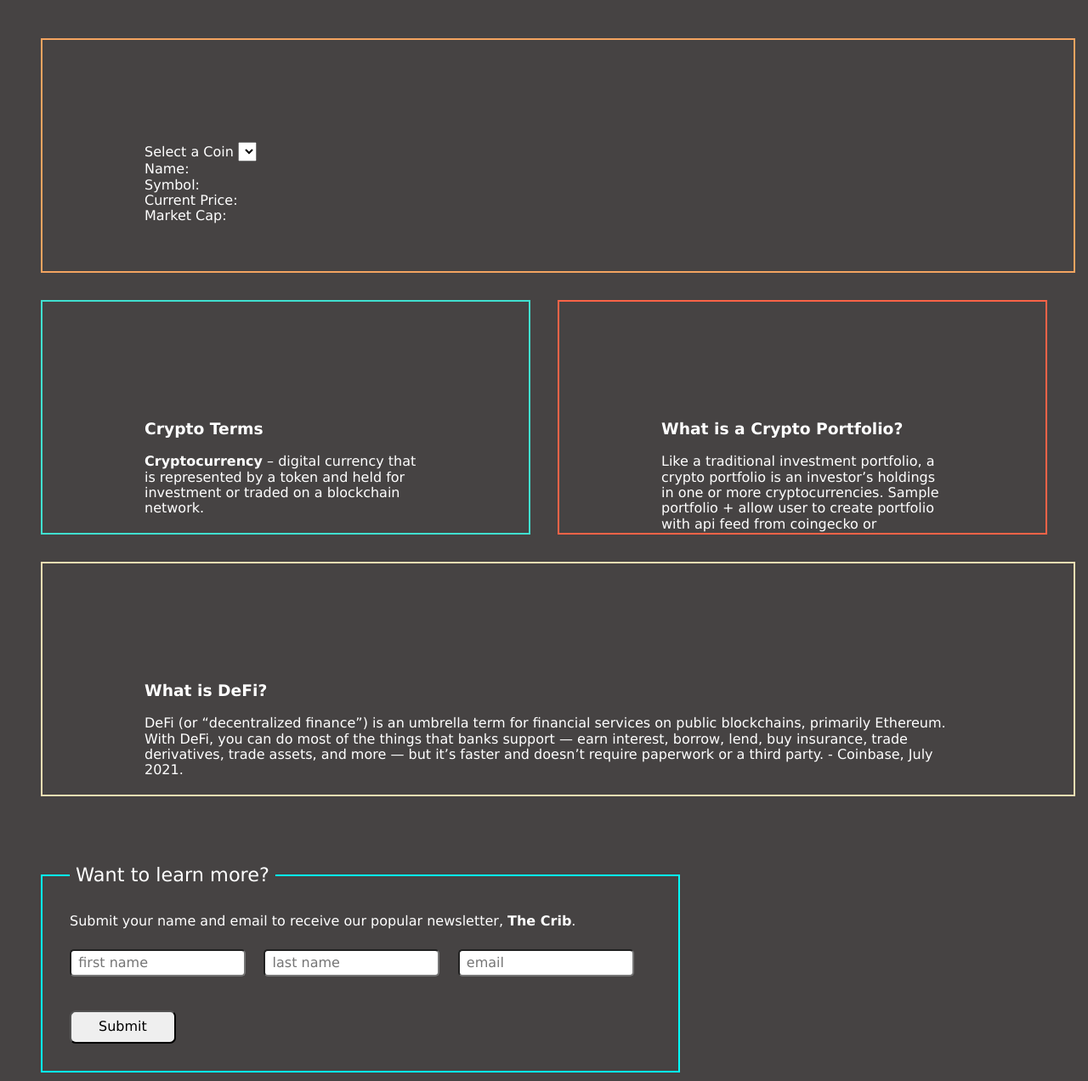
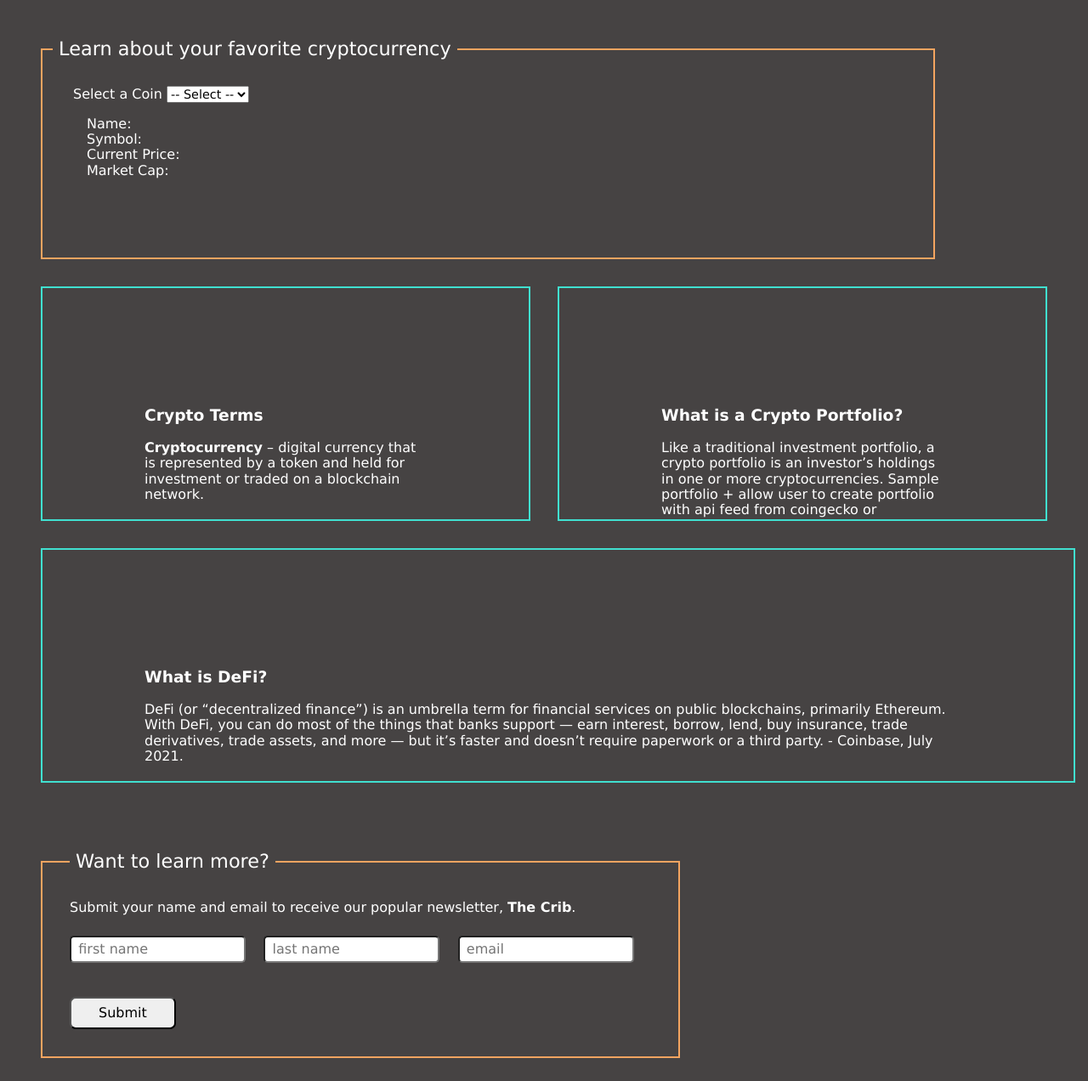
Before and after one commit to cslider1/the-crypto-crib, a plain HTML site: page index.html in a window 1280 px wide. Shown: the part 352-1624 px from the top of the page at 85% size. Drawn offline with Linux system fonts and the light colour scheme.

Commit message:
init styling fetch box

```diff
--- a/css/crypto.css
+++ b/css/crypto.css
@@ -172,6 +172,39 @@
   width: 76vw;
 }
 
+.coinSelect {
+  color: white;
+  border: solid 2px sandybrown;
+  font-family: Verdana, Geneva, Tahoma, sans-serif;
+  font-size: 1em;
+  /* margin: 2em 30em 2em 3em;
+  padding: 1em 2em 2em;  */
+  /* padding: 1vmin; */
+  margin: 2vmin;
+  /* overflow: scroll; */
+  height: 30vh;
+  width: 80vw;
+}
+
+.fieldbox {
+  justify-content: center;
+  margin: 3vmin;
+}
+
+.coinData {
+  justify-content: space-between;
+  margin: 2vmin;
+}
+
+.select {
+  font-size: 0.9em;
+  /* margin: 1vmin; */
+}
+
+.name .symbol .price .market_cap {
+  margin: 1vmin;
+}
+
 .main {
   display: flex;
   flex-grow: 1;
@@ -194,7 +227,7 @@
   flex-grow: 1;
   /* flex-basis: 1; */
   border: solid 2px;
-  border-color: tomato;
+  border-color: turquoise;
   justify-content: center;
   padding: 15vmin;
   margin: 2vmin;
@@ -207,7 +240,7 @@
   flex-grow: 1;
   /* flex-basis: 0; */
   border: solid 2px;
-  border-color: wheat;
+  border-color: turquoise;
   justify-content: center;
   padding: 15vmin;
   margin: 2vmin;
@@ -233,9 +266,9 @@ body {
   flex-direction: column;
 }
 
-fieldset {
+.fieldform {
   color: white;
-  border: solid 2px aqua;
+  border: solid 2px sandybrown;
   font-family: Verdana, Geneva, Tahoma, sans-serif;
   font-size: 1em;
   margin: 2em 30em 2em 3em;
--- a/index.html
+++ b/index.html
@@ -68,9 +68,18 @@
 
     <div class="boxes">
 
-      <div class="box1">
+      <!-- <div class="box1"> -->
+      <fieldset class="coinSelect">
+        <legend><span>&nbsp;Learn about your favorite cryptocurrency&nbsp;</span></legend>
+        <div class="fieldbox">
           <label for="coins">Select a Coin</label>
-        <select class="u-full-width" id="coins"></select>
+          <!-- <select class="u-full-width" id="coins"></select> -->
+          <select class="select" id="list">
+            <option value="1">-- Select --</option>
+            <option value="2">Bitcoin</option>
+            <option value="3">Ethereum</option>
+            <option value="4">Tether</option>
+          </select>
 
           <div class="coinData">
             <!-- <div class="image"></div> -->
@@ -80,6 +89,8 @@
             <label>Market Cap:<div class="market_cap"></div></label>
           </div>
         </div>
+      </fieldset>
+      <!-- </div> -->
 
 
     <div class="main">
@@ -147,7 +158,7 @@
     </div>
 
     <div class="form">
-      <fieldset onload='document.form.text1.focus()'>
+      <fieldset class="fieldform" onload='document.form.text1.focus()'>
         <legend><span>&nbsp;Want to learn more?&nbsp;</span></legend>
         <p class="text">Submit your name and email to receive our popular newsletter, <strong>The Crib</strong>.</p>
 
--- a/js/crypto.js
+++ b/js/crypto.js
@@ -73,6 +73,8 @@ formatter.format(10);
 formatter.format(123233000);
 
 // bind to select box change (maybe an event handler)
+document.getElementById("list").addEventListener.onchange = coinmarket;
+
 function coinmarket(coinname) {
   fetch(
     "https://api.coingecko.com/api/v3/coins/markets?vs_currency=usd&order=market_cap_desc&per_page=100&page=1&sparkline=false"
@@ -97,8 +99,8 @@ function coinmarket(coinname) {
       document.getElementsByClassName("price")[0].innerHTML = price;
       document.getElementsByClassName("market_cap")[0].innerHTML = market_cap;
 
-      document.addEventListener("DOMContentLoaded", function () {
-        coinmarket();
-      });
+      // document.addEventListener("DOMContentLoaded", function () {
+      //   coinmarket();
+      // });
     });
 }
```
Lines whose indentation alone changed are shown as unchanged.
